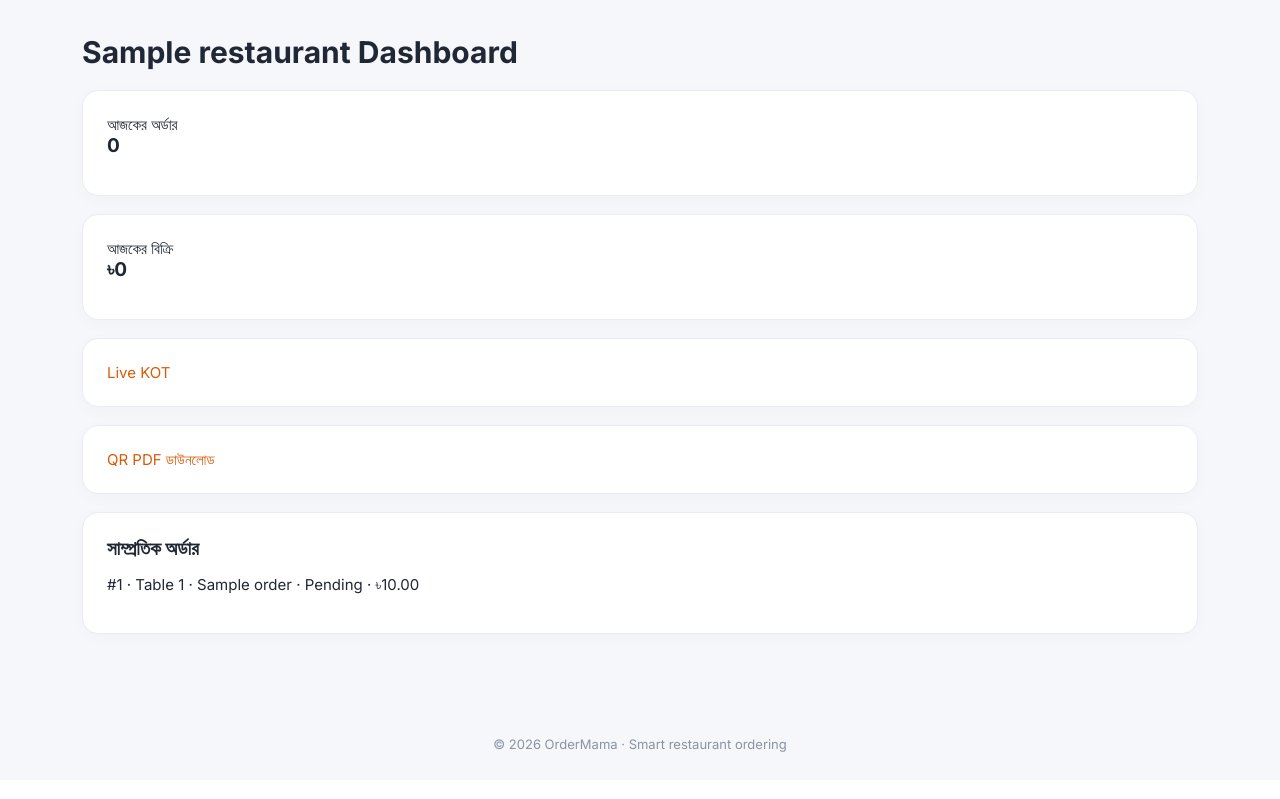
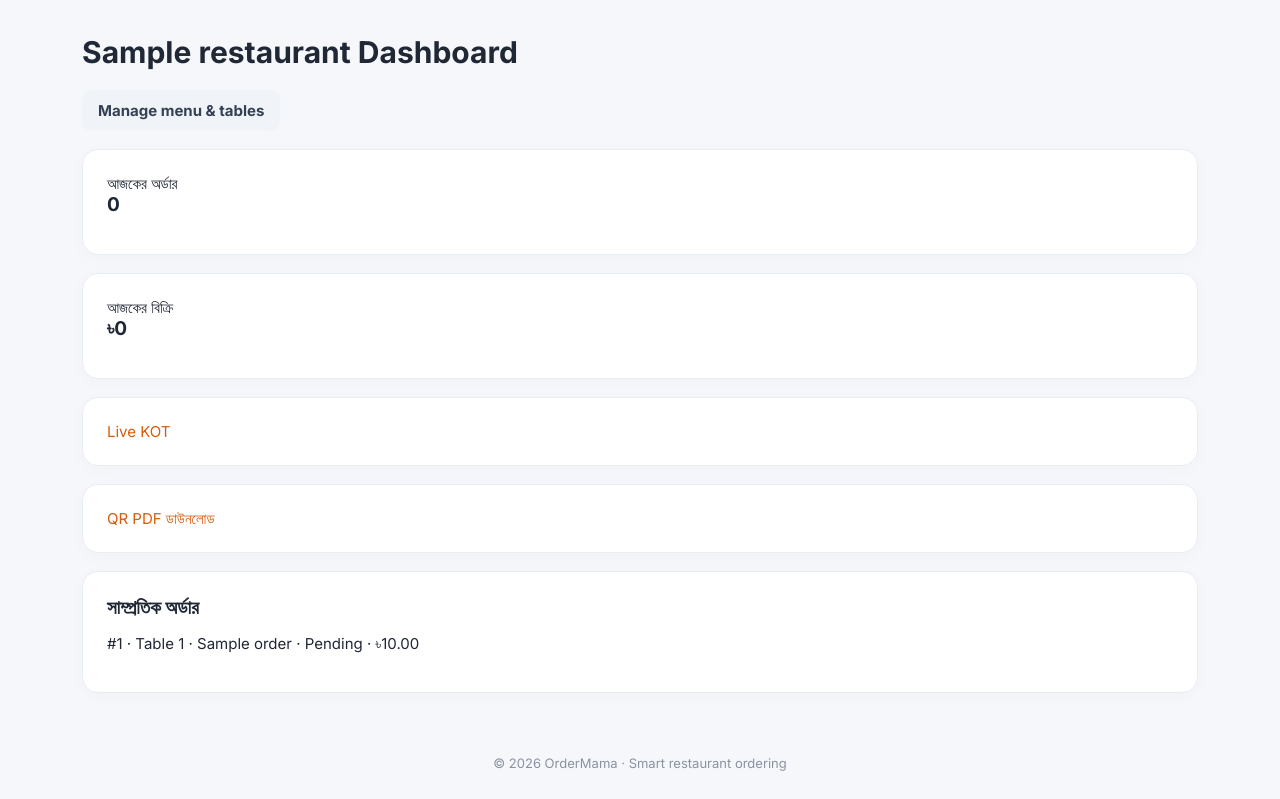
Before and after one commit to sobuzytp/OrderMama, a Django app: a page that uses templates/dashboard.html in a window 1280 px wide. Shown: the part 72-871 px from the top of the page. Before the commit the page ends 824 px from the top, so only its background shows below. Run offline with Django 5.2, Linux system fonts and the light colour scheme; a user stored in the database is signed in; tables that the repository leaves empty hold one stand-in row (values such as "Sample post").

Commit message:
Add restaurant management entry point

```diff
--- a/templates/dashboard.html
+++ b/templates/dashboard.html
@@ -1 +1 @@
-{% extends "base.html" %}{% block content %}<h1>{{ restaurant.name }} Dashboard</h1><section class="stats"><div class="panel">আজকের অর্ডার <h2>{{ count }}</h2></div><div class="panel">আজকের বিক্রি <h2>৳{{ sales }}</h2></div><div class="panel"><a href="{% url 'kot' restaurant.slug %}">Live KOT</a></div><div class="panel"><a href="{% url 'qr_pdf' restaurant.slug %}">QR PDF ডাউনলোড</a></div></section><section class="panel"><h2>সাম্প্রতিক অর্ডার</h2>{% for o in orders %}<p>#{{ o.id }} · Table {{ o.table.number }} · {{ o.customer_name }} · {{ o.get_status_display }} · ৳{{ o.total }}</p>{% empty %}<p>কোনো অর্ডার নেই।</p>{% endfor %}</section>{% endblock %}
+{% extends "base.html" %}{% block content %}<h1>{{ restaurant.name }} Dashboard</h1><p><a class="btn secondary-btn" href="{% url 'manage_restaurant' restaurant.slug %}">Manage menu &amp; tables</a></p><section class="stats"><div class="panel">আজকের অর্ডার <h2>{{ count }}</h2></div><div class="panel">আজকের বিক্রি <h2>৳{{ sales }}</h2></div><div class="panel"><a href="{% url 'kot' restaurant.slug %}">Live KOT</a></div><div class="panel"><a href="{% url 'qr_pdf' restaurant.slug %}">QR PDF ডাউনলোড</a></div></section><section class="panel"><h2>সাম্প্রতিক অর্ডার</h2>{% for o in orders %}<p>#{{ o.id }} · Table {{ o.table.number }} · {{ o.customer_name }} · {{ o.get_status_display }} · ৳{{ o.total }}</p>{% empty %}<p>কোনো অর্ডার নেই।</p>{% endfor %}</section>{% endblock %}
```
